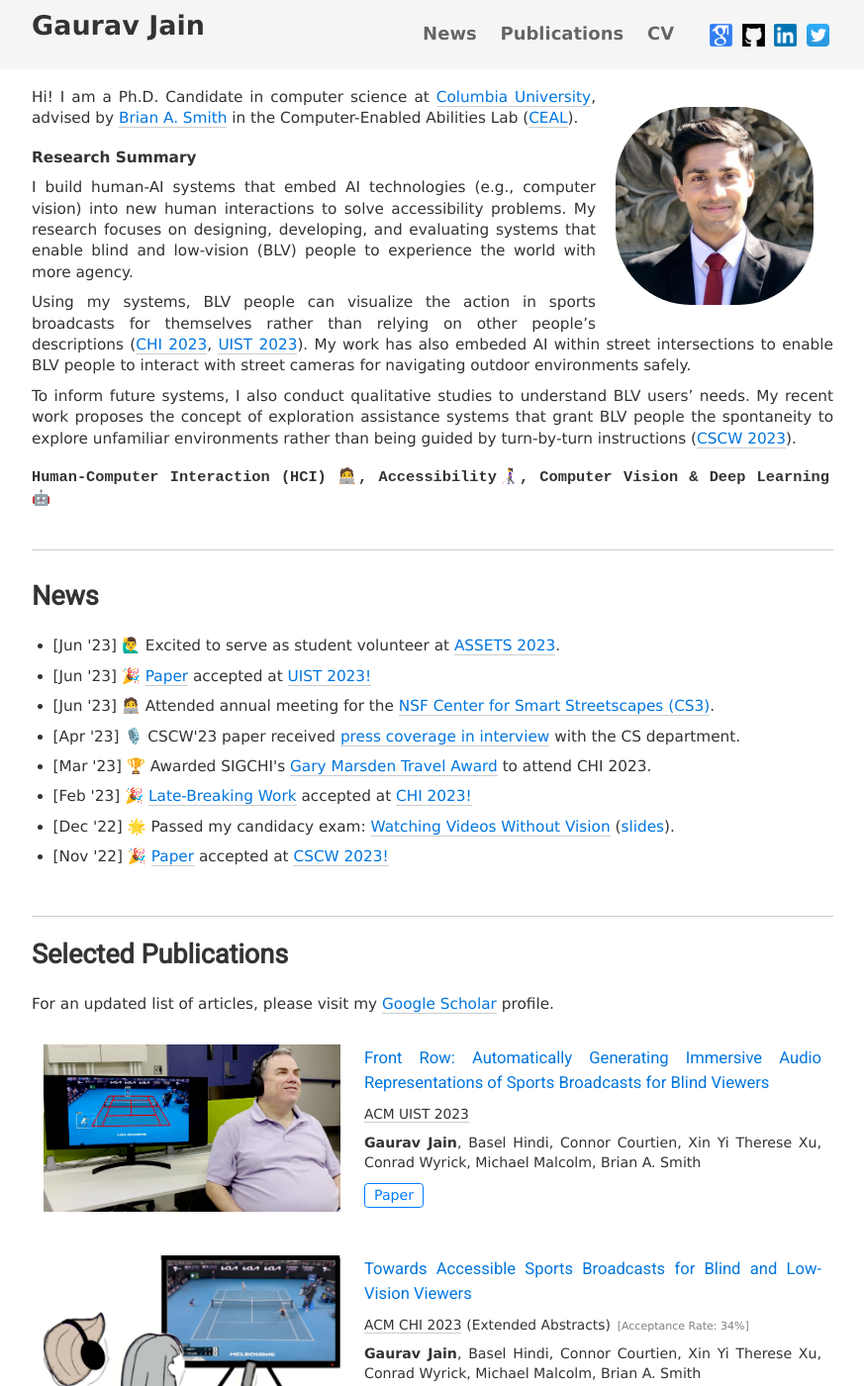
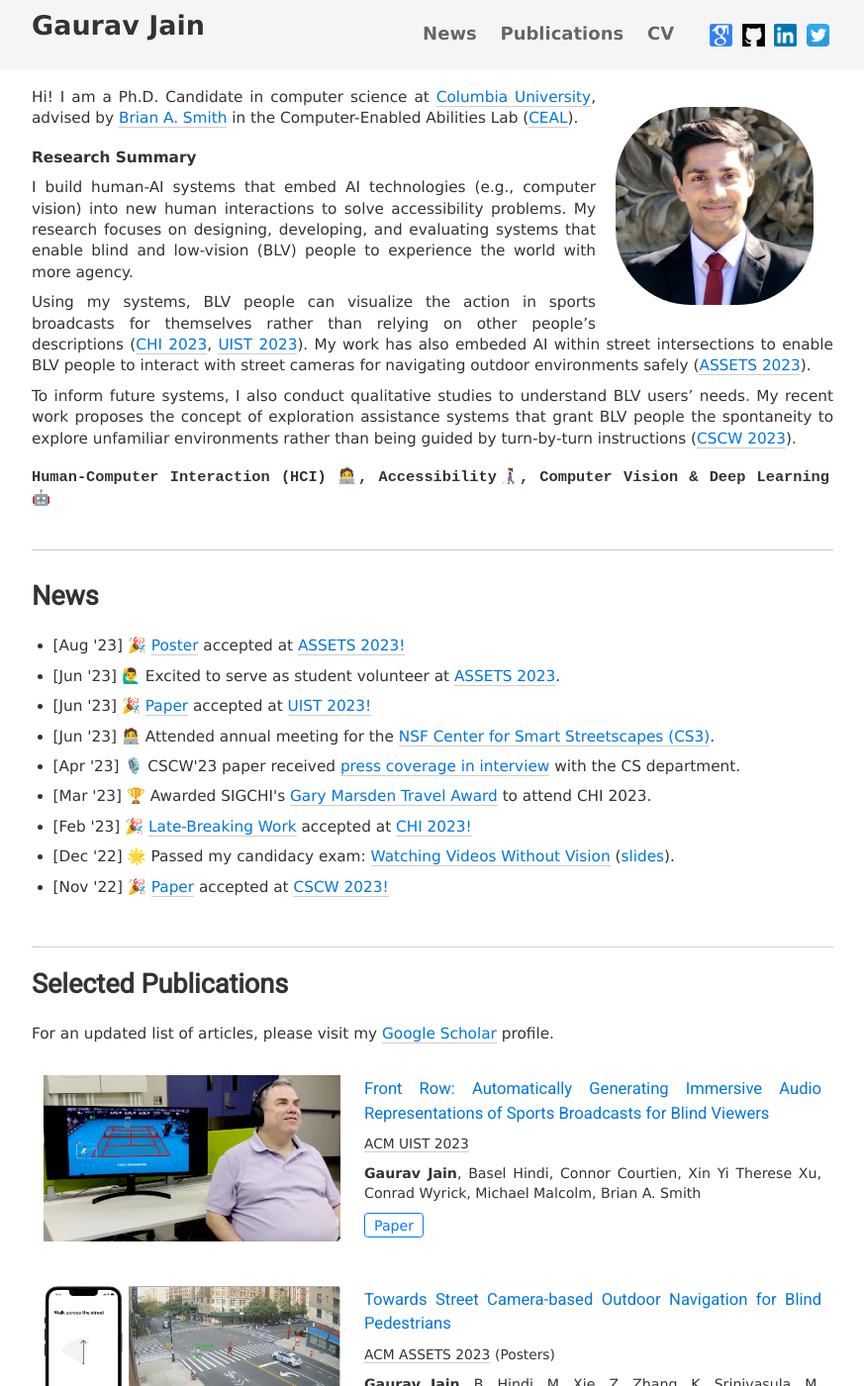
Before and after one commit to Gaurav1302/gaurav1302.github.io, a Jekyll site: the page built from index.html, in a window 1280 px wide and 1400 px high. Shown: the whole window at 99% size, without its empty margins (203-1076 px from the left). Built offline with Jekyll 4.4.1, drawn with Linux system fonts in a browser that asks for light colours; nearby versions of some CDN libraries; some of the changed text lies outside the part shown.

Commit message:
added assets poster

```diff
--- a/index.html
+++ b/index.html
@@ -29,7 +29,7 @@
   </p>
 
   <p>
-    Using my systems, BLV people can visualize the action in sports broadcasts for themselves rather than relying on other people’s descriptions (<a href="https://dl.acm.org/doi/10.1145/3544549.3585610" class="uline">CHI 2023</a>, <a href="https://gaurav1302.github.io/files/Front Row - camera ready.pdf" class="uline">UIST 2023</a>). My work has also embeded AI within street intersections to enable BLV people to interact with street cameras for navigating outdoor environments safely.
+    Using my systems, BLV people can visualize the action in sports broadcasts for themselves rather than relying on other people’s descriptions (<a href="https://dl.acm.org/doi/10.1145/3544549.3585610" class="uline">CHI 2023</a>, <a href="https://gaurav1302.github.io/files/Front Row - camera ready.pdf" class="uline">UIST 2023</a>). My work has also embeded AI within street intersections to enable BLV people to interact with street cameras for navigating outdoor environments safely (<a href="https://gaurav1302.github.io/files/ASSETS_preprint.pdf" class="uline">ASSETS 2023</a>).
   </p>
 
   <p>
@@ -74,6 +74,11 @@
         <td width="70%"> -->
           <div>
             <ul>
+              <li>
+                <p> <span class="news_date">[Aug '23] </span> <span role="img" aria-label="Confetti">🎉</span>
+                  <a href="https://gaurav1302.github.io/files/ASSETS_preprint.pdf" class="uline-black">Poster</a> accepted at <a href="https://assets23.sigaccess.org/"; class="uline-black">ASSETS 2023!</a>
+                </p>
+              </li>
               <li>
                 <p> <span class="news_date">[Jun '23] </span> <span role="img" aria-label="Person raising hand">🙋‍♂️</span>
                   Excited to serve as student volunteer at <a href="https://assets23.sigaccess.org/"; class="uline-black">ASSETS 2023</a>.
@@ -194,6 +199,34 @@
             <br />
         </td>
       </tr>
+
+
+      <tr>
+        <td width="40%">
+          <div class="one" style="text-align:center;">
+            <img src="images/pednav_poster.png" alt = "A two-part figure showing overview of street camera-based navigation system. On the left is a screenshot of the smartphone iOS app. On the right is the second floor camera view of a street intersection." style="max-height: 500px; border: 1px;">
+          </div>
+        </td>
+        <td valign="middle" width="60%">
+          <a href= "https://gaurav1302.github.io/files/ASSETS_preprint.pdf" class = "paper_title">
+            Towards Street Camera-based Outdoor Navigation for Blind Pedestrians
+          </a>
+          <p class = "venue">
+            <a href="https://assets23.sigaccess.org/" class="venue">ACM ASSETS 2023</a>
+            <span class= "venue_extras">(Posters)</span>
+            <!--  <span class = "accept_rate">[Acceptance Rate: 34%]</span> -->
+         </p>
+          <p class="authors">
+          <span class="me_author"> Gaurav Jain</span>, <span class="co_author">B. Hindi, M. Xie, Z. Zhang, K. Srinivasula, M. Ghasemi, D. Weiner, X. Xu, S. Paris, C. Tedjo, J. Bassin, M. Malcolm, M. Turkcan, J. Ghaderi, Z. Kostic, G. Zussman, Brian A. Smith</span>
+            <br />
+          </p>
+          <a href="https://gaurav1302.github.io/files/ASSETS_preprint.pdf" class="btn btn-outline-primary btn-sm" role="button"
+            aria-pressed="true">Paper</a>
+            <br />
+            <br />
+        </td>
+      </tr>
+
 
       <tr>
         <td width="40%">
```
